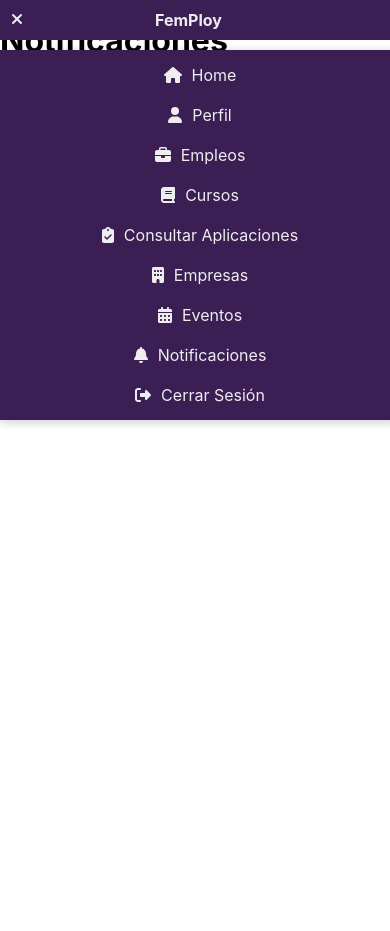
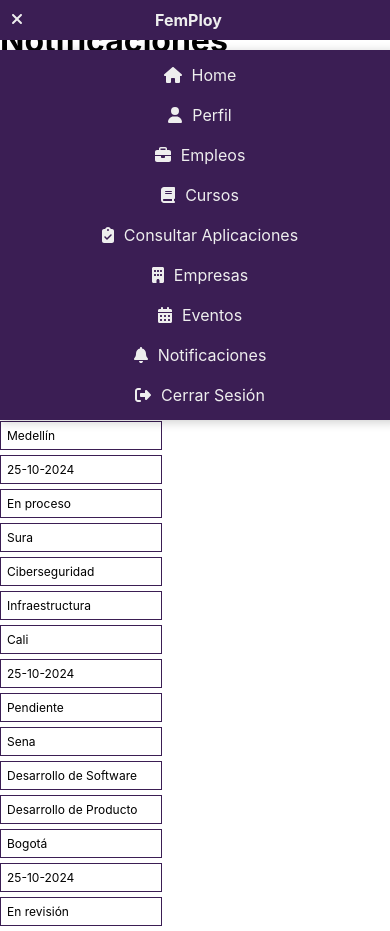
Before and after one commit to LMAG-DATAART/proyecto-final-copia, a React (Create React App) app: page /ConsultarAplicaciones in a window 390 px wide. Before the commit the page ends 844 px from the top, so only its background shows below. Built offline with nearby package versions, Linux system fonts and the light colour scheme.

Commit message:
Componente Consultar Aplicaciones
Se adiciona el componente con su CSS e incluye responsive.

```diff
--- a/src/App.js
+++ b/src/App.js
@@ -14,8 +14,8 @@
 
 function App() {
   return (
-<>
-<Menu /> {/* Menú de navegación que puede incluir enlaces */}
+<div>
+<Menu />
 <Routes>
 <Route path="/" element={<Home />} />
 <Route path="/Perfil" element={<Perfil />} />
@@ -30,7 +30,7 @@
 <Route path="/Notificaciones" element={<Notificaciones />} />
 <Route path="/Login" element={<Login />} />
 </Routes>
-</>
+</div>
   );
 }
 
--- a/src/Components/ConsultarAplicaciones.js
+++ b/src/Components/ConsultarAplicaciones.js
@@ -1,11 +1,64 @@
 import React from 'react'
+import styles from "../Styles/ConsultarAplicaciones.module.css";
 
 const ConsultarAplicaciones = () => {
+  const data = [
+    { id: 1,
+      empresa: 'Bancolombia',
+      especialidad: 'Desarrollo de Software',
+      departamento: 'Tecnología y Desarrollo',
+      ubicacion: 'Medellín',
+      fechaSolicitud: '25-10-2024',
+      estado: 'En proceso',},
+
+    { id: 2,
+      empresa: 'Sura',
+      especialidad: 'Ciberseguridad',
+      departamento: 'Infraestructura',
+      ubicacion: 'Cali',
+      fechaSolicitud: '25-10-2024',
+      estado: 'Pendiente',},
+
+    { id: 3,
+      empresa: 'Sena',
+      especialidad: 'Desarrollo de Software',
+      departamento: 'Desarrollo de Producto',
+      ubicacion: 'Bogotá',
+      fechaSolicitud: '25-10-2024',
+      estado: 'En revisión',},
+  ];
+
   return (
     <div>
-        <h1>ConsultarAplicaciones</h1>
+        <h1 className={styles.title}>Consultar Aplicaciones</h1>
+          <div>
+            <table className={styles.table}>
+              <thead className={styles.header}>
+                <tr>
+                  <th className={styles.th}>Empresa</th>
+                  <th className={styles.th}>Especialidad</th>
+                  <th className={styles.th}>Departamento</th>
+                  <th className={styles.th}>Ubicación</th>
+                  <th className={styles.th}>Fecha de la Solicitud</th>
+                  <th className={styles.th}>Estado</th>
+                </tr>
+              </thead>
+              <tbody>
+                {data.map((item) =>(
+                  <tr key={item.id} className={styles.row}>
+                    <td className={styles.td}>{item.empresa}</td>
+                    <td className={styles.td}>{item.especialidad}</td>
+                    <td className={styles.td}>{item.departamento}</td>
+                    <td className={styles.td}>{item.ubicacion}</td>
+                    <td className={styles.td}>{item.fechaSolicitud}</td>
+                    <td className={styles.td}>{item.estado}</td>
+                  </tr>
+                ))}
+              </tbody>
+            </table>
+          </div>
     </div>
-  )
+  );
 }
 
 export default ConsultarAplicaciones;
--- a/src/Components/Menu.js
+++ b/src/Components/Menu.js
@@ -24,7 +24,7 @@
     };
 
     return (
-        <>
+        <div className={styles.appContainer}>
             <Header isMenuOpen={isMenuOpen} toggleMenu={toggleMenu} />
             <nav className={`${styles.menu} ${!isMenuOpen ? styles.closed : ''}`}>
                 {isMenuOpen &&
@@ -78,7 +78,7 @@
                 }
             </nav>
                 <Notificaciones isOpen={isNotificationsOpen} onClose={toggleNotifications} /> {/* Componente de Notificaciones */}
-        </>
+        </div>
     );
 };
 
--- /dev/null
+++ b/src/Styles/ConsultarAplicaciones.module.css
@@ -0,0 +1,88 @@
+.table {
+    width: 100%;
+    margin-top: 0;
+    border-collapse: collapse;
+}
+
+.header {
+    background-color: #D4BEE4;
+    color: #3B1E54;
+}
+
+.th {
+    padding: 10px;
+    text-align: center;
+    border: 1px solid #3B1E54;
+}
+
+.row:hover {
+    background-color: #EEEEEE;
+}
+
+.td {
+    text-align: center;
+    padding: 10px;
+    border: 1px solid #3B1E54;
+}
+
+.title {
+    font-size: 24px;
+    color: #EEEEEE;
+    margin-bottom: 0;
+    text-align: center;
+    background-color: #9B7EBD;
+    padding: 10px;
+}
+
+/* Responsividad para pantallas pequeñas (móviles y tablets) */
+@media (max-width: 768px) {
+    .title {
+        font-size: 20px;
+        padding: 8px;
+    }
+
+    .table {
+        font-size: 14px;
+    }
+
+    .th, .td {
+        padding: 8px;
+    }
+
+    .table {
+        display: block;
+        overflow-x: auto;
+        -webkit-overflow-scrolling: touch;
+    }
+
+    .th, .td {
+        text-align: left;
+        display: block;
+        width: 100%;
+    }
+
+    .th {
+        margin-bottom: 5px;
+    }
+
+    .td {
+        margin-bottom: 5px;
+    }
+}
+
+/* Responsividad para pantallas muy pequeñas (móviles más pequeños) */
+@media (max-width: 480px) {
+    /* Ajustar aún más los tamaños de las celdas y el texto */
+    .title {
+        font-size: 18px;
+        padding: 6px;
+    }
+
+    .table {
+        font-size: 12px;
+    }
+
+    .th, .td {
+        padding: 6px;
+    }
+}
```
